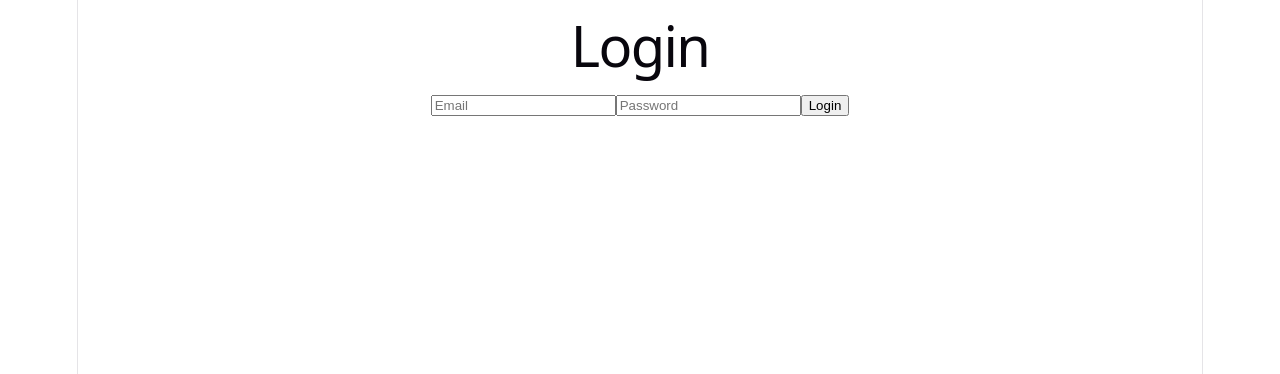
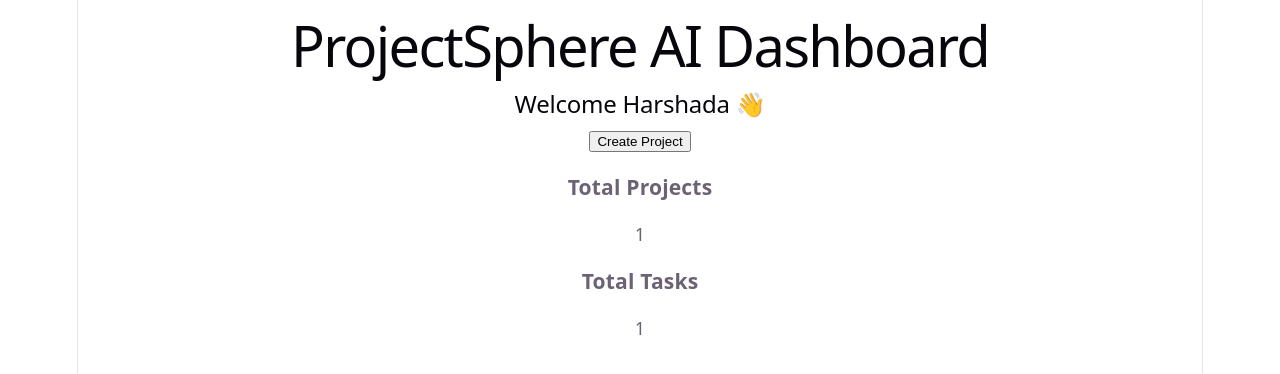
Before and after one commit to Harshada-Chavan22/ProjectSphereAI, a React (Vite) app in the folder client/: page /dashboard in a window 1280 px wide. Shown: the top 374 px of the page. Built offline with nearby package versions, Linux system fonts and the light colour scheme.

Commit message:
Dashboard working

```diff
--- a/client/src/App.jsx
+++ b/client/src/App.jsx
@@ -1,10 +1,23 @@
+import {
+  BrowserRouter,
+  Routes,
+  Route,
+} from "react-router-dom";
+
 import Login from "./pages/Login";
+import Dashboard from "./pages/Dashboard";
 
 function App() {
   return (
-    <div>
-      <Login />
-    </div>
+    <BrowserRouter>
+      <Routes>
+        <Route path="/" element={<Login />} />
+        <Route
+          path="/dashboard"
+          element={<Dashboard />}
+        />
+      </Routes>
+    </BrowserRouter>
   );
 }
 
--- a/client/src/pages/Dashboard.jsx
+++ b/client/src/pages/Dashboard.jsx
@@ -0,0 +1,23 @@
+function Dashboard() {
+  return (
+    <div>
+      <h1>ProjectSphere AI Dashboard</h1>
+
+      <h2>Welcome Harshada 👋</h2>
+
+      <button>Create Project</button>
+
+      <div>
+        <h3>Total Projects</h3>
+        <p>1</p>
+      </div>
+
+      <div>
+        <h3>Total Tasks</h3>
+        <p>1</p>
+      </div>
+    </div>
+  );
+}
+
+export default Dashboard;
--- a/client/src/pages/Login.jsx
+++ b/client/src/pages/Login.jsx
@@ -18,6 +18,9 @@ function Login() {
     );
 
     alert("Login Successful");
+
+    window.location.href = "/dashboard";
+
   } catch (error) {
     alert("Login Failed");
   }
```
Lines whose indentation alone changed are shown as unchanged.
